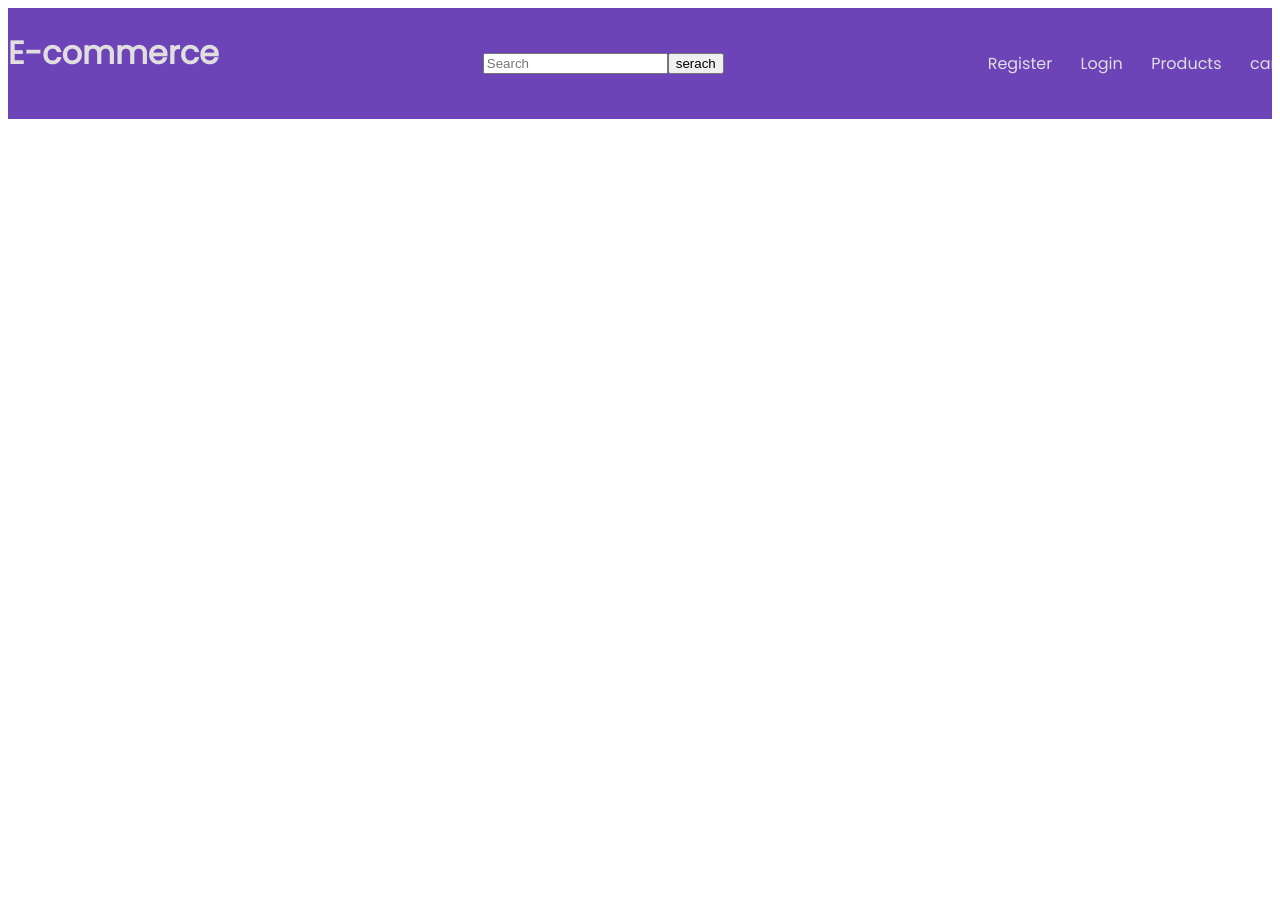
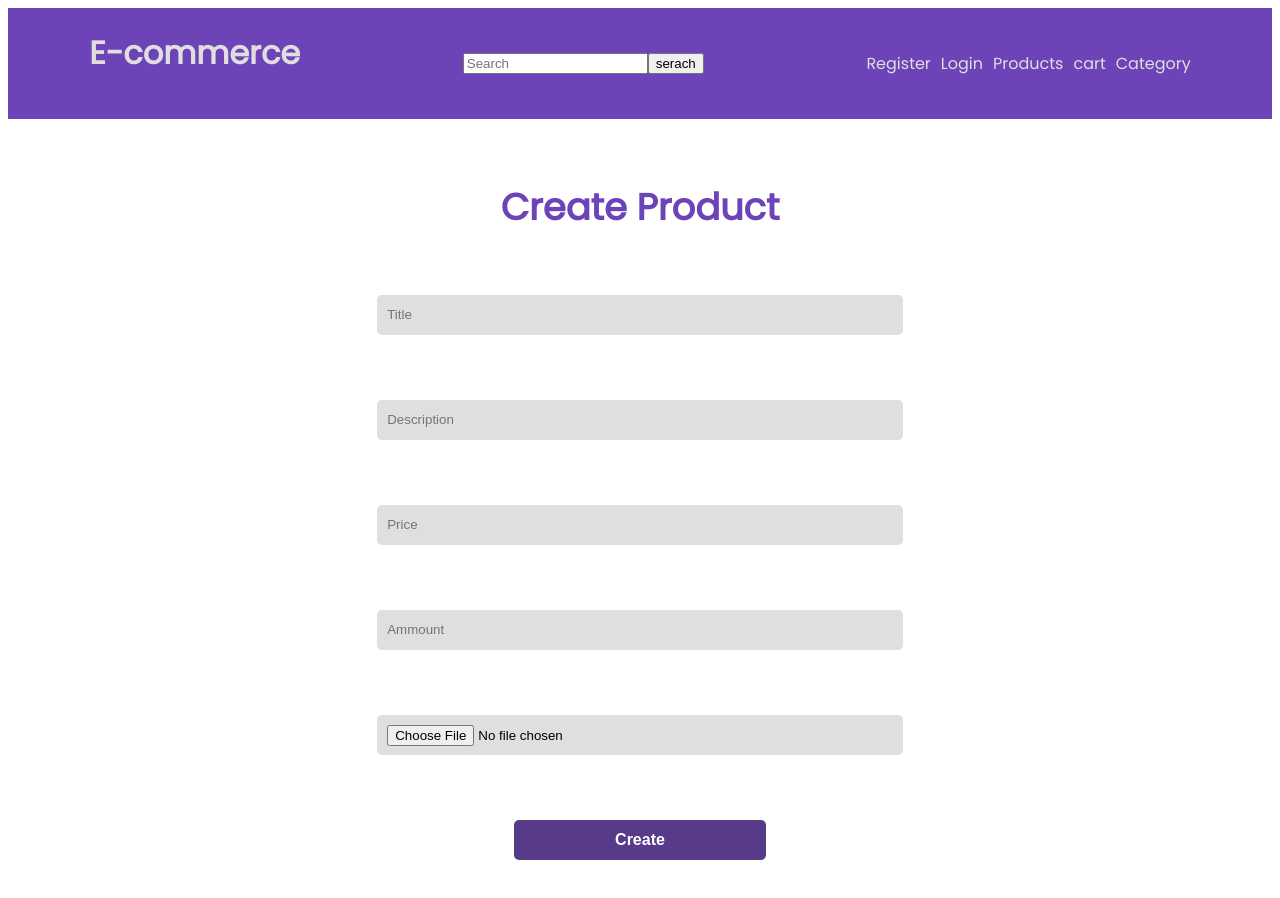
Before and after one commit to C4-MohamadAbdulraheem/-MERAKI_Academy_Project_4-, a React (Create React App) app in the folder frontend/: page /create in a window 1280 px wide. Shown: the top 898 px of the page. Before the commit the page ends 800 px from the top, so only its background shows below. Built offline with nearby package versions, Linux system fonts and the light colour scheme.

Commit message:
local storage

```diff
--- a/frontend/src/App.js
+++ b/frontend/src/App.js
@@ -7,6 +7,8 @@ import Products from "./component/Products/Products.js";
 import Cart from "./component/Cart/Cart";
 import ProductDetailes from "./component/ProductDetailes/ProductDetailes";
 import Update from "./component/Update/Update"
+import Create from "./component/Create/Create"
+
 import "./App.css";
 
 function App() {
@@ -43,6 +45,7 @@ function App() {
           }
         />
         <Route path="/update" element={<Update UpdateId={UpdateId} token={token} />}></Route>
+        <Route path="/create" element={<Create token={token}/>}></Route>
       </Routes>
     </div>
   );
--- /dev/null
+++ b/frontend/src/component/Create/Create.css
@@ -0,0 +1,32 @@
+.update-btn{
+	width: 20%;
+	height: 40px;
+	margin: 10px auto;
+	justify-content: center;
+	display: block;
+	color: #fff;
+	background: #573b8a;
+	font-size: 1em;
+	font-weight: bold;
+	margin-top: 20px;
+	outline: none;
+	border: none;
+	border-radius: 5px;
+	transition: .2s ease-in;
+	cursor: pointer;
+}
+.update-inp{
+    width: 40%;
+	height: 20px;
+	background: #e0dede;
+	justify-content: center;
+	display: flex;
+	margin: 20px auto;
+	padding: 10px;
+	border: none;
+	outline: none;
+	border-radius: 5px;
+}
+.update-btn:hover{
+	background: #6d44b8;
+}
--- /dev/null
+++ b/frontend/src/component/Create/Create.js
@@ -0,0 +1,95 @@
+import axios from "axios";
+import { useState } from "react";
+import "./Create.css";
+const Create = () => {
+  const locaToken = localStorage.getItem("token");
+  const [title, setTitle] = useState("");
+  const [description, setDescription] = useState("");
+  const [price, setPrice] = useState("");
+  const [ammount, setAmmount] = useState("");
+  const [image, setImage] = useState("");
+  const [message, setMessage] = useState("");
+
+  const createInfo = { title, description, price, ammount, image };
+  console.log(createInfo);
+  const createProduct = () => {
+    axios
+      .post("http://localhost:5000/product/create", createInfo, {
+        headers: {
+          Authorization: `Basic ${locaToken}`,
+        },
+      })
+      .then((result) => {
+        setMessage("Product Updated");
+      })
+      .catch((err) => {
+        setMessage(err.message);
+      });
+  };
+  return (
+    <div>
+      <label for="chk" aria-hidden="true">
+        Create Product
+      </label>
+      <input
+        className="update-inp"
+        placeholder="Title"
+        type="text"
+        onChange={(e) => {
+          setTitle(e.target.value);
+        }}
+      ></input>
+      <br />
+
+      <input
+        className="update-inp"
+        placeholder="Description"
+        type="text"
+        onChange={(e) => {
+          setDescription(e.target.value);
+        }}
+      ></input>
+      <br />
+      <input
+        className="update-inp"
+        placeholder="Price"
+        type="text"
+        onChange={(e) => {
+          setPrice(e.target.value);
+        }}
+      ></input>
+      <br />
+      <input
+        className="update-inp"
+        placeholder="Ammount"
+        type="text"
+        onChange={(e) => {
+          setAmmount(e.target.value);
+        }}
+      ></input>
+      <br />
+      <input
+        className="update-inp"
+        type="file"
+        onChange={(e) => {
+          setImage(URL.createObjectURL(e.target.files[0]));
+        }}
+      ></input>
+      {/* <input placeholder="Title" type="text"></input>
+      <input placeholder="Title" type="text"></input> */}
+      <br />
+      <button
+        className="update-btn"
+        onClick={() => {
+          createProduct();
+        }}
+      >
+        Create
+      </button>
+      <br />
+      <p>{message}</p>
+    </div>
+  );
+};
+
+export default Create;
--- a/frontend/src/component/Header/Header.css
+++ b/frontend/src/component/Header/Header.css
@@ -1,7 +1,7 @@
 .header {
   display: flex;
   flex-direction: row;
-  justify-content: space-between;
+  justify-content: space-around;
   /* gap: 70%; */
   align-items: center;
   /* margin: 1%; */
@@ -19,11 +19,19 @@
     display: flex;
     flex-direction: row;
     justify-content: space-around;
-    gap:10%
+    gap: 10px
 
 }
 .link{
     text-decoration: none;
     font-family: 'Poppins', sans-serif;
     color: #e0dede;
+    display: block;
 }
+header{
+    display: flex;
+    flex-direction: row;
+    justify-content: space-between;
+    align-items: center;
+    margin-bottom: 20px;
+}
--- a/frontend/src/component/Header/Navigation.js
+++ b/frontend/src/component/Header/Navigation.js
@@ -1,20 +1,55 @@
 import { Link, linkes } from "react-router-dom";
+import decode from "jwt-decode";
 import { useState } from "react";
-import Category from "../Category/Category"
+import Category from "../Category/Category";
 import "./Header.css";
 const Navigation = () => {
-const [isopen, setIsopen] = useState(false)
+  const localToken = localStorage.getItem("token");
+  const role = localToken && decode(localToken).role.role;
+  console.log(role);
+  const [isopen, setIsopen] = useState(false);
   return (
     <div className="nav">
-      <Link to="/register" className="link">Register</Link>
-      <Link to="/login" className="link">Login</Link>
-      <Link to="/products" className="link">Products</Link>
-      <Link to="/cart" className="link">cart</Link>
-      <Link to="#" className="link" onClick={()=>{
-        setIsopen(!isopen);
-      }}>Category</Link>
-      {/* {isopen ?<Category/>:null} */}
+      <Link to="/register" className="link">
+        Register
+      </Link>
+      <Link to="/login" className="link">
+        Login
+      </Link>
+      <Link to="/products" className="link">
+        Products
+      </Link>
+      <Link to="/cart" className="link">
+        cart
+      </Link>
+      {role === "ADMIN" ? (
+        <Link to="/create" className="link">
+          Create Product
+        </Link>
+      ) : null}
+      <Link
+        to="#"
+        className="link"
+        onClick={() => {
+          setIsopen(!isopen);
+        }}
+      >
+        Category
+      </Link>
 
+      {isopen ? <Category /> : null}
+      {role ? (
+        <Link
+          className="link"
+          to="/login"
+          onClick={() => {
+            localStorage.clear();
+            role = null;
+          }}
+        >
+          Log out
+        </Link>
+      ) : null}
     </div>
   );
 };
--- a/frontend/src/component/Login/Login.js
+++ b/frontend/src/component/Login/Login.js
@@ -8,6 +8,7 @@ const Login = ({ setToken }) => {
   const [email, setEmail] = useState("");
   const [password, setPassword] = useState("");
   const [message, setMessage] = useState("");
+  // const [isLogged, setIsLogged] = useState(false)
   const loginInfo = { email, password };
   const navigate = useNavigate();
 
@@ -26,6 +27,7 @@ const Login = ({ setToken }) => {
         setMessage(result.data.message);
         localStorage.setItem("token", result.data.token);
         setToken(result.data.token);
+
 
         navigate("/");
       })
--- a/frontend/src/component/ProductDetailes/ProductDetailes.js
+++ b/frontend/src/component/ProductDetailes/ProductDetailes.js
@@ -49,24 +49,21 @@ const ProductDetailes = ({
             <p>Description:{product.description}</p>
             <p>Price:{product.price}</p>
             <p>amount:{product.ammount}</p>
+            {localToken?(<>
             <button
               onClick={(e) => {
-                /////////////////////////////////////////
+
                 setCart([...cart, { ...product, number: counter }]);
-                // console.log(cart);
 
-                // const cartlocal = JSON.parse(
-                //   localStorage.getItem("productCart") || []
-                // );
-                // setCart(cartlocal);
-                // carlocal.push(product);
-                // localStorage.setItem("productCart", JSON.stringify(cartlocal));
                 console.log(cart);
-                if( localStorage.getItem("productCart")==null){
+                if (localStorage.getItem("productCart") == null) {
                   localStorage.setItem("productCart", []);
                 }
 
-                localStorage.setItem("productCart", JSON.stringify([...cart, { ...product, number: counter }]));
+                localStorage.setItem(
+                  "productCart",
+                  JSON.stringify([...cart, { ...product, number: counter }])
+                );
               }}
             >
               add to cart
@@ -85,7 +82,8 @@ const ProductDetailes = ({
               }}
             >
               -
-            </button>
+            </button></>):null}
+
             <div className="comments">
               <p>comments</p>
               {product.comment &&
```
Also changed, not shown: frontend/src/component/Cart/Cart.js (+3 -5 lines).
